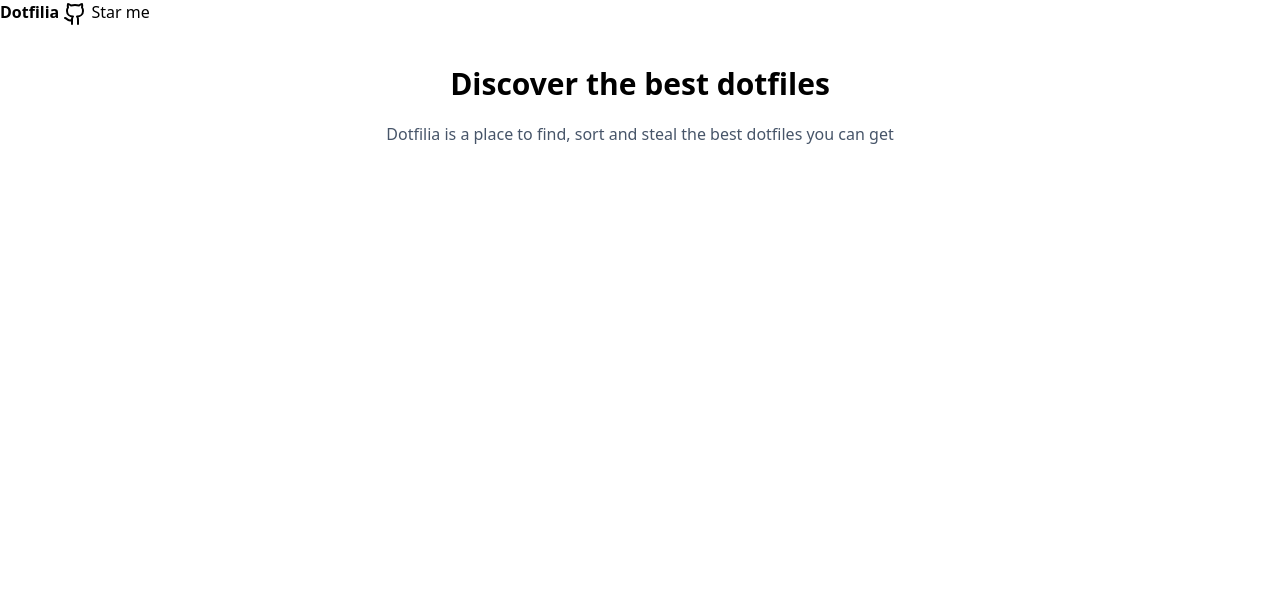
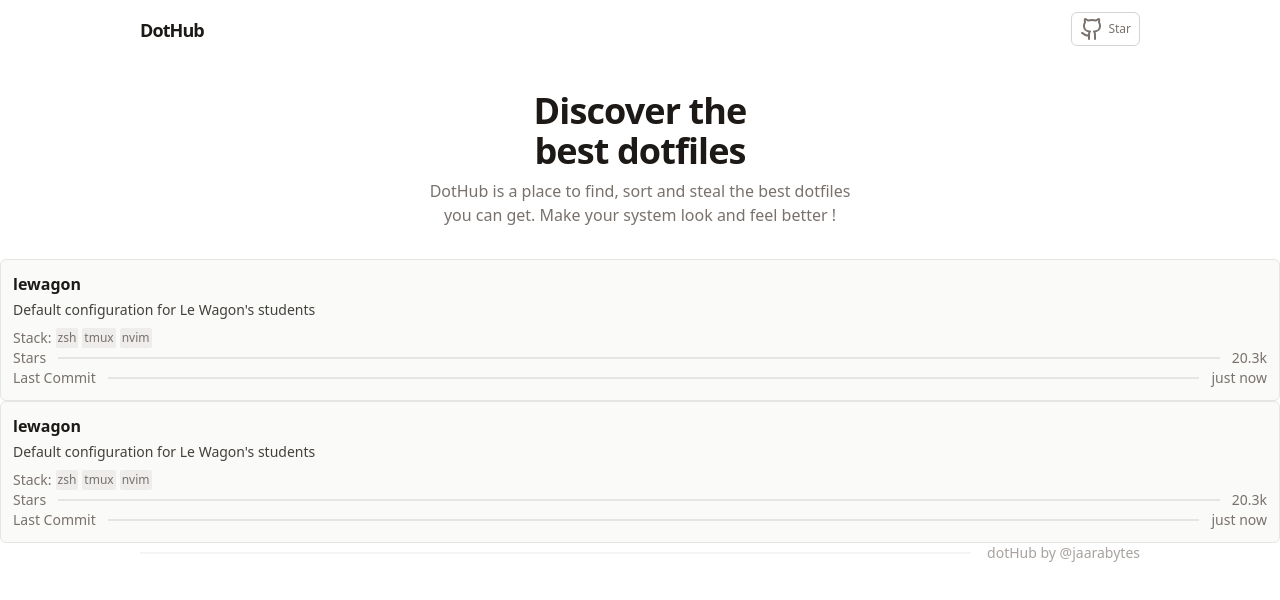
Before and after one commit to Jaarabytes/DotHub, a SvelteKit app: page / in a window 1280 px wide. Shown: the top 600 px of the page. Built offline with nearby package versions, Linux system fonts and the light colour scheme.

Commit message:
feat: barebones honestly
Just the barebones front page.
Add a welcome page for newbies
Implement a select search field

```diff
--- a/src/routes/+page.svelte
+++ b/src/routes/+page.svelte
@@ -1,16 +1,186 @@
 <script>
-  import { Github } from 'lucide-svelte'
+  // implement pagination
+  // github isssues, select field should be added (users select their specific requirements and db is filtered through it)
+  // also, help page to install all configs (link this to a button that says i don't know)
+  // my repo & dotfiles should be pinned (alongside github issues)
+  import { Github } from 'lucide-svelte';
+
+  const repos = [{
+    owner: "lewagon",
+    github_url: "https://github.com/lewagon/dotfiles",
+    description: "Default configuration for Le Wagon's students",
+    stars: 20365,
+    last_updated: "2024-08-22T11:20:42Z",
+    tech_stack: ["zsh", "tmux", "nvim"]
+  },
+  {
+    owner: "lewagon",
+    github_url: "https://github.com/lewagon/dotfiles",
+    description: "Default configuration for Le Wagon's students",
+    stars: 20365,
+    last_updated: "2024-08-22T11:20:42Z",
+    tech_stack: ["zsh", "tmux", "nvim"]
+  }]
+
+
+  /**
+   * 81930 -> 81.9k
+   * 1000 -> 1.0k
+   * 999 -> 999
+   *
+   * @param {number} num - The number to format.
+   * @returns {string} - Formatted number as a string.
+   */
+  const formatNumberK = (num) => {
+    if (num < 1000) return num.toString();
+    const thousands = num / 1000;
+    return (Math.floor(thousands * 10) / 10).toFixed(1) + "k";
+  };
+
+  /**
+   * @param {number} unixSecond
+   * @returns {string} - Human-readable time difference.
+   */
+const timeAgo = (unixSecond) => {
+  const moment = (new Date()).getTime() / 1000;
+  const diff = moment - unixSecond;
+  const intervals = [
+    { label: "yr", seconds: 31536000 },
+    { label: "wk", seconds: 604800 },
+    { label: "d", seconds: 86400 },
+    { label: "hr", seconds: 3600 },
+    { label: "min", seconds: 60 },
+    { label: "sec", seconds: 1 },
+  ];
+  for (let i = 0; i < intervals.length; i++) {
+    const count = Math.floor(diff / intervals[i].seconds);
+    if (count > 0) {
+      return `${count}${intervals[i].label} ago`;
+    }
+  }
+  return "just now";
+};
+
 </script>
 
 <svelte:head>
   <title>Dotfilia</title>
 </svelte:head>
 
+ <header class="sticky top-0 z-10 bg-white/40 dark:bg-stone-900/40 backdrop-blur-xl">
+    <div class="max-w-5xl mx-auto p-3 flex items-center justify-between">
+      <a
+        href="/"
+        class="text-lg font-bold text-stone-900 dark:text-stone-100 tracking-tighter"
+      >
+        DotHub
+      </a>
+
+      <div>
+        <a
+          href="https://github.com/jaarabytes/dothub"
+          target="_blank"
+          rel="noopener noreferrer"
+          class="inline-flex items-center space-x-1 py-1 px-2 text-xs font-medium text-stone-500 dark:text-stone-400 border border-stone-300 dark:border-stone-600 rounded-md hover:bg-stone-100 dark:hover:bg-stone-800 focus:outline-none focus:ring-2 focus:ring-offset-2 focus:ring-stone-500 transition-colors"
+        >
+          <Github />
+          <span>Star</span>
+        </a>
+      </div>
+    </div>
+</header>
+
+
+<section class="flex flex-col px-3 py-8 space-y-2 text-pretty md:text-center md:mx-auto md:max-w-[28rem]">
+  <h1 class="font-semibold tracking-tight text-3xl md:text-4xl text-stone-900 dark:text-stone-100">
+    Discover the best <span class="inline-block">dotfiles</span>
+  </h1>
+  <h2 class="text-stone-500 dark:text-stone-400">
+    DotHub is a place to find, sort and steal the best dotfiles you can get. Make your system look and feel better !
+  </h2>
+</section>
+
 <main>
-  <a href="https://dotfilia.vercel.app" target="_blank" class="font-bold text-black">Dotfilia</a>
-  <a href="https://github.com/jaarabytes/dotfilia" target="_blank" class=""><button><Github class="h-6 w-6 inline" /> Star me</button></a>
-  <div class="text-center my-10">
-    <h1 class="my-5 text-center text-3xl font-extrabold ">Discover the best dotfiles</h1>
-    <p class="text-center text-md text-slate-600">Dotfilia is a place to find, sort and steal the best dotfiles you can get</p>
+{#each repos as repo}
+<a
+      href={repo.github_url}
+      target="_blank"
+      rel="noopener noreferrer"
+      class="bg-stone-50 dark:bg-stone-800 p-3 border border-stone-200 dark:border-stone-700 rounded-md flex flex-col block hover:bg-stone-100 dark:hover:bg-stone-900 transition-colors"
+    >
+      <h3 class="font-semibold text-stone-900 dark:text-stone-100 mb-1 hover:underline break-words">
+        {repo.owner}
+      </h3>
+      {#if repo.description}
+        <p class="text-sm text-stone-700 dark:text-stone-300 mb-2 break-words">
+            {repo.description.length > 120
+            ? repo.description.slice(0, 120) + "..."
+            : repo.description}
+        </p>
+      {:else}
+        <p class="text-sm text-stone-700 dark:text-stone-300 mb-2 break-words">
+          No description provided
+        </p>
+      {/if}
+
+    <div class="grow" />
+      {#if repo.tech_stack}
+        <div class="flex flex-wrap gap-1 items-center">
+            <span class="text-sm text-stone-500 dark:text-stone-400">
+                Stack:
+            </span>
+            {#each repo.tech_stack.slice(0, 5) as stack}
+                <span class="p-0.5 bg-[#eeedec] text-stone-500 dark:bg-[#363230] dark:text-stone-400 rounded-sm text-xs inline-block">
+                    {stack}
+                </span>
+            {/each}
+            {#if repo.tech_stack.length > 5}
+                <span class="flex text-sm text-stone-500 dark:text-stone-400 grow">
+                    <div class="grow flex flex-col pr-3">
+                        <div class="h-1/2 border-b border-stone-200 dark:border-stone-700" />
+                        <div class="h-1/2 border-t border-stone-200 dark:border-stone-700" />
+                    </div>
+                    +{repo.tech_stack.length - 5} more
+                </span>
+            {/if}
+        </div>
+      {/if}
+
+        <div class="flex">
+          <span class="text-sm text-stone-500 dark:text-stone-400">Stars</span>
+            <div class="grow flex flex-col px-3">
+              <div class="h-1/2 border-b border-stone-200 dark:border-stone-700" />
+              <div class="h-1/2 border-t border-stone-200 dark:border-stone-700" />
+            </div>
+          <span class="text-sm text-stone-500 dark:text-stone-400">{formatNumberK(repo.stars)}</span>
+        </div>
+
+        <div class="flex">
+          <span class="text-sm text-stone-500 dark:text-stone-400">Last Commit</span>
+            <div class="grow flex flex-col px-3">
+              <div class="h-1/2 border-b border-stone-200 dark:border-stone-700" />
+              <div class="h-1/2 border-t border-stone-200 dark:border-stone-700" />
+            </div>
+          <span class="text-sm text-stone-500 dark:text-stone-400">{timeAgo(Number(repo.last_updated))}</span>
+        </div>
+    </a>
+{/each}
+</main>
+
+<footer class="flex max-w-5xl mx-auto px-3 mb-6 space-x-4 items-center">
+  <div class="grow flex flex-col">
+    <div class="h-1/2 border-b border-stone-100 dark:border-stone-800" />
+    <div class="h-1/2 border-t border-stone-100 dark:border-stone-800" />
   </div>
-</main>
+  <p class="text-stone-400 dark:text-stone-500 text-sm">
+    dotHub by
+    <a
+      target="_blank"
+      rel="noopener noreferrer"
+      href="https://x.com/jaarabytes"
+      class="hover:text-stone-900 dark:hover:text-stone-100 transition-colors"
+    >
+      @jaarabytes
+    </a>
+  </p>
+</footer>
```
